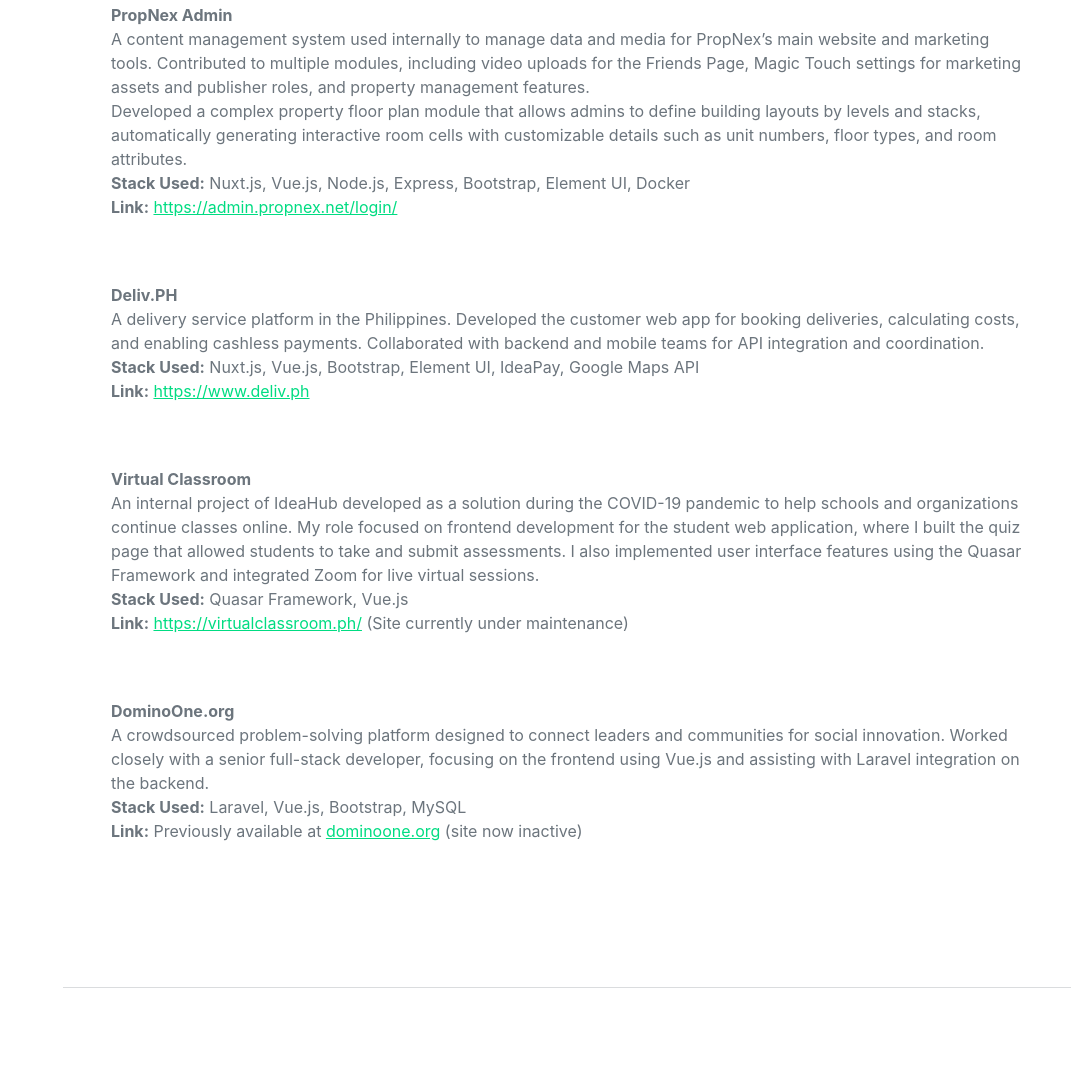
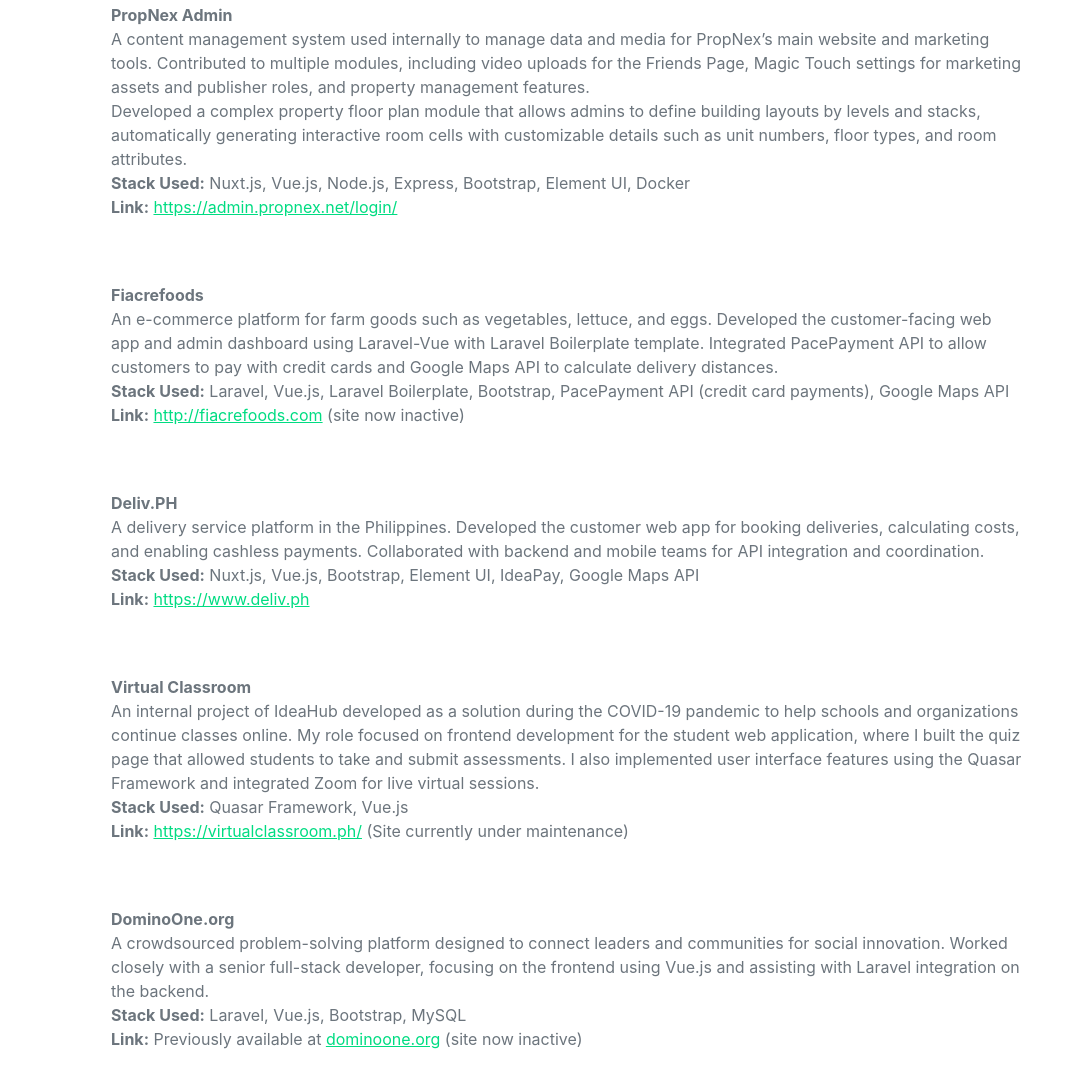
Before and after one commit to AbingPj/Portfolio, a website: page public/index.html in a window 1280 px wide. Shown: the part 4653-5735 px from the top of the page, without its empty margins (209-1280 px from the left). Drawn offline with nearby package versions, Linux system fonts and the light colour scheme; some icons are missing; a web font is replaced by a local one.

Commit message:
added Fiacrefoods

```diff
--- a/public/index.html
+++ b/public/index.html
@@ -407,6 +407,31 @@
                 <div class="d-flex flex-column flex-md-row justify-content-between mb-5">
                     <div class="flex-grow-1">
                         <div class="mb-3">
+                            <b>Fiacrefoods</b>
+                            <p>
+                                An e-commerce platform for farm goods such as vegetables, lettuce, and eggs. Developed
+                                the
+                                customer-facing web app and admin dashboard using Laravel-Vue with Laravel Boilerplate
+                                template.
+                                Integrated PacePayment API to allow customers to pay with credit cards and Google Maps
+                                API to calculate delivery distances.
+                                <br>
+                                <b>Stack Used:</b> Laravel, Vue.js, Laravel Boilerplate, Bootstrap, PacePayment API
+                                (credit card payments), Google Maps API
+                                <br>
+                                <b>Link:</b>
+                                <a href="https://fiacrefoods.com" target="_blank">http://fiacrefoods.com</a> (site now
+                                inactive)
+                            </p>
+                        </div>
+                    </div>
+                </div>
+
+
+
+                <div class="d-flex flex-column flex-md-row justify-content-between mb-5">
+                    <div class="flex-grow-1">
+                        <div class="mb-3">
                             <b>Deliv.PH</b>
                             <p>
                                 A delivery service platform in the Philippines. Developed the customer web app for
```
